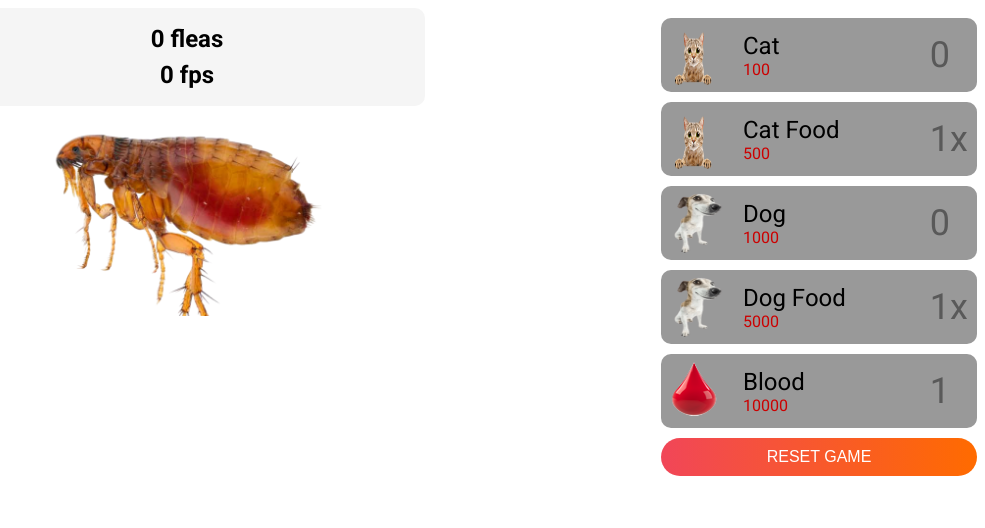
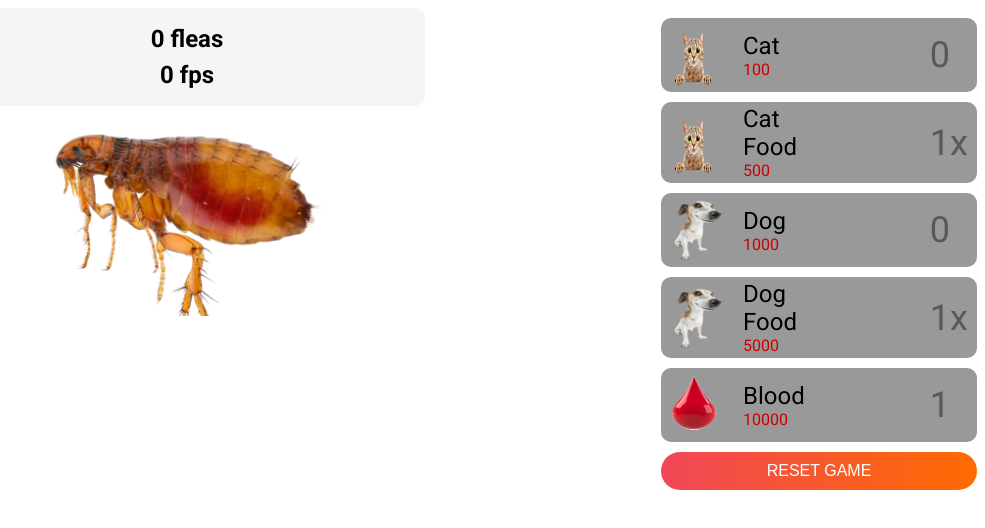
Before and after one commit to FlopD0g/Flea-Clicker, a plain HTML site: page index.html in a window 1280 px wide. Shown: the whole page, without its empty margins (295-1280 px from the left). Drawn offline with Linux system fonts and the light colour scheme.

Commit message:
Update index.html

```diff
--- a/index.html
+++ b/index.html
@@ -69,13 +69,13 @@
       }
 
       .shopButton img {
+          width: 80%;
           height: 64px;
-          width: 80%;
       }
 
       .shopButton #nameAndCost p {
           margin: 0px;
-          width: 60%;
+          width: 50%;
           font-family: Roboto;
       }
 
@@ -119,6 +119,9 @@
     </style>
   </head>
   <body>
+
+    <!-- Images have to be 64x64 and transparent -->
+
     <center>
       <div class="sectionLeft unselectable">
         <div class="scoreContainer unselectable">
```
